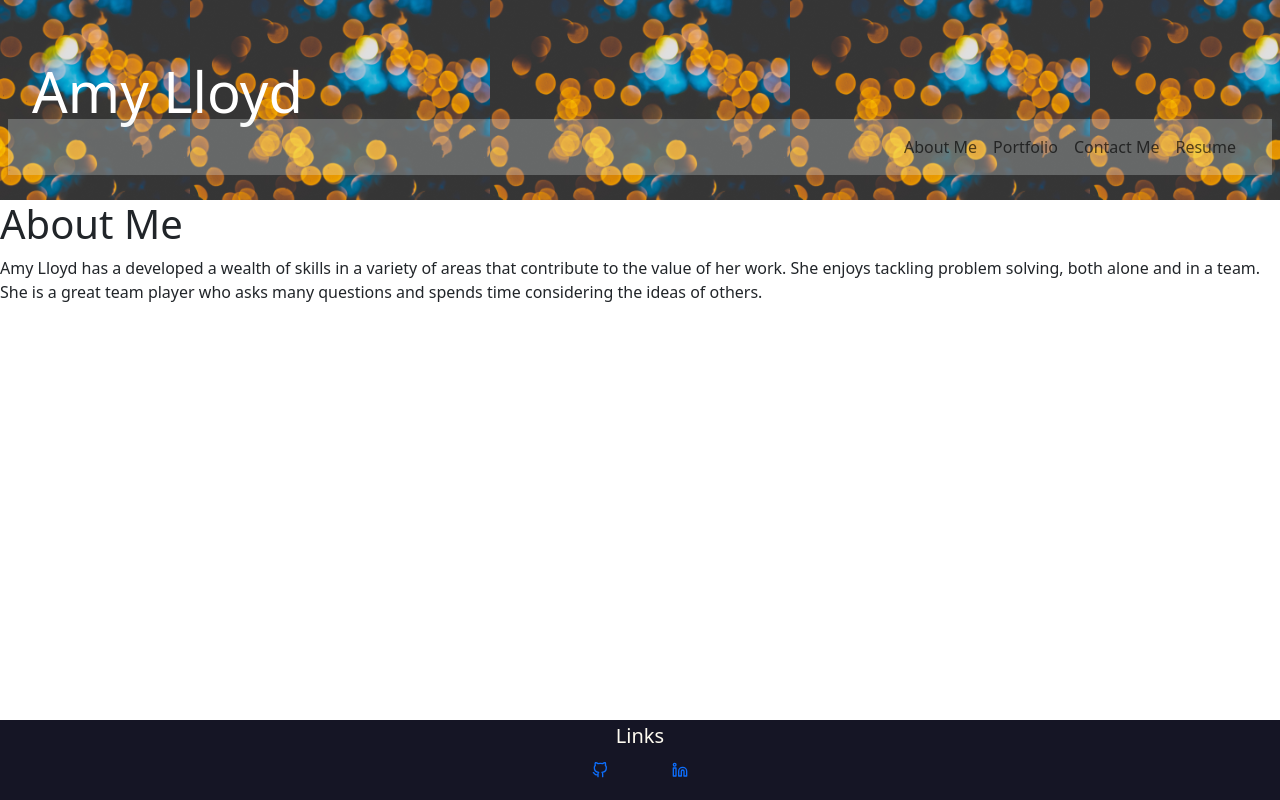
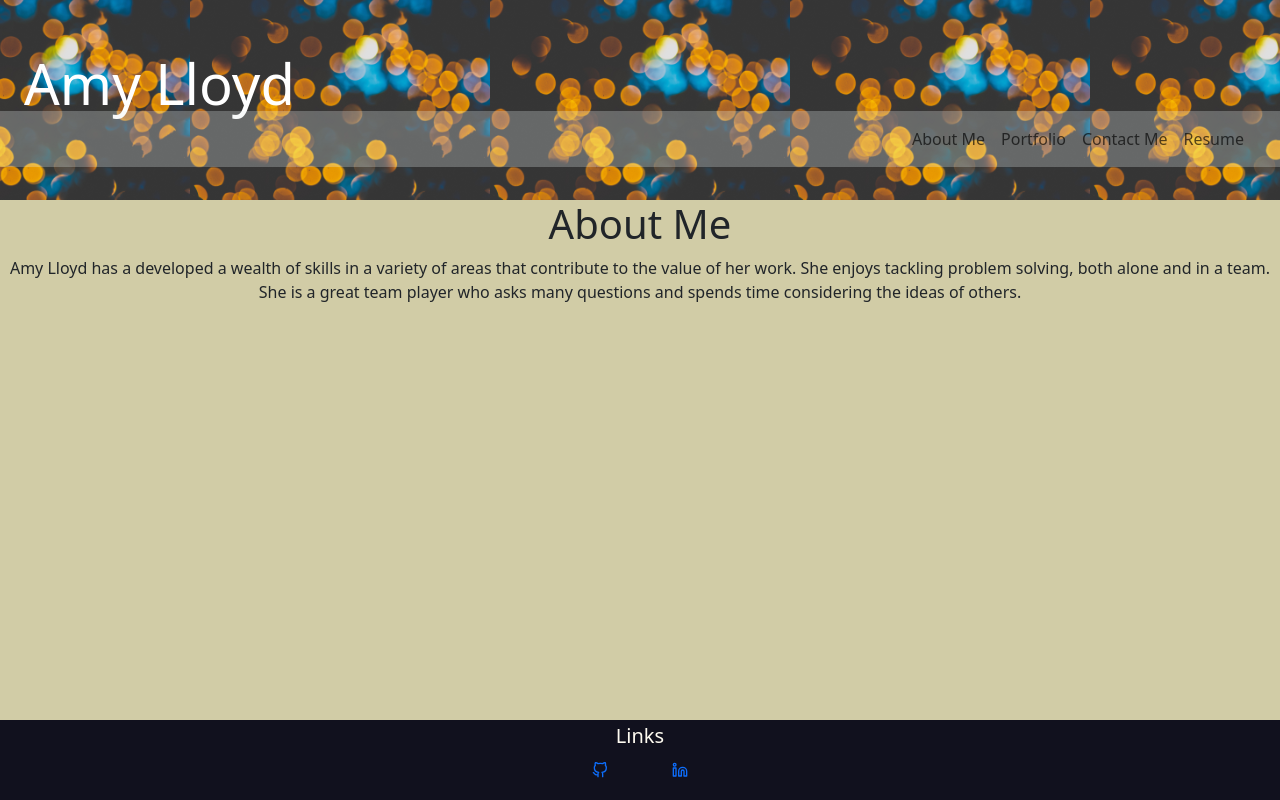
Before and after one commit to AmyLloyd/React-Portfolio, a React (Vite) app: page / in a window 1280 px wide. Built offline with nearby package versions, Linux system fonts and the light colour scheme.

Commit message:
fix contact page styling

```diff
--- a/src/App.css
+++ b/src/App.css
@@ -1,8 +1,8 @@
 /* Custom properties are accessed using the CSS var() function (e.g., color: var(--primary-color);)*/
 :root {
   --dark-bg-color: #010112ea;
-  --text-color: #FFFCF2;
-  --main-bg-color: #d1cca6;
+  --text-color: #f7f292;
+  --main-bg-color: #f3f6f6;
   --secondary-text-color: #403D39;
   --feature-color: #ebeb2d;
   --transparent-bg: #e4ebeb47;
@@ -15,7 +15,7 @@
 #root {
   max-width: 1280px;
   margin: 0 auto;
-  padding: 2rem;
+  padding: 0;
   text-align: center;
 }
 
--- a/src/App.jsx
+++ b/src/App.jsx
@@ -1,6 +1,8 @@
 import { Outlet } from 'react-router-dom';
 import Footer from './components/Footer';
 import Header from './components/Header';
+
+import './App.css'
 
 function App() {
  {/*The outlet component will conditionally swap between different pages according to the URL*/}
--- a/src/components/ContactForm/index.jsx
+++ b/src/components/ContactForm/index.jsx
@@ -39,43 +39,43 @@
 
     return (
         <div className="container mb-3">
-            <h1>Contact Form</h1>
-            <h2>Fill in the form below to get in touch</h2>
+            <h2>Contact Form</h2>
+            <h5>Fill in the form below to get in touch</h5>
             <form className="form" onSubmit={handleFormSubmit}>
-                <div className="form-floating">
-                    <label className="form-label me-3" for="floatingInput">Name:</label>
+                <div className="">
+
                     <input
                         value={name}
                         name="name"
                         onChange={handleInputChange}
                         type="input"
-                        placeholder="name"
-                        id="floatingInput"
+                        placeholder="Name"
+                        className="field"
                     />
                 </div>
-                <div className="form-floating">
-                   <label for="floatingInput" className="form-label">Email:</label>
+                <div className="">
+
                     <input
                         value={email}
                         name="email"
                         onChange={handleInputChange}
                         type="email"
-                        placeholder="email"
-                        id="floatingInput"
+                        placeholder="Email"
+                        className="field"
                     />
                 </div>
-                <div className="form-floating">
-                    <label for="floatingTextarea" className="form-label">Message:</label>
+                <div className="">
+
                     <textarea
                         value={message}
                         name="message"
                         onChange={handleInputChange}
                         type="text"
-                        placeholder="message"
-                        id="floatingTextArea"
+                        placeholder="Message"
+                        className="field"
                     />
                 </div>
-                <button type="submit" className="btn btn-success m-1 px-3">Submit</button>
+                <button type="submit" className="btn button m-1 px-3">Submit</button>
             </form>
             {errorMessage && (
                 <div>
--- a/src/components/ContactForm/style.css
+++ b/src/components/ContactForm/style.css
@@ -0,0 +1,18 @@
+:root {
+    --dark-bg-color: #010112ea;
+    --text-color: #FFFCF2;
+    --main-bg-color: #d1cca6;
+    --secondary-text-color: #403D39;
+    --feature-color: #ebeb2d;
+    --transparent-bg: #e4ebeb47;
+}
+
+.field {
+    width: 80%;
+    height:fit-content;
+}
+
+.button {
+    background-color: var(--feature-color);
+
+}
--- a/src/components/Header/index.jsx
+++ b/src/components/Header/index.jsx
@@ -3,7 +3,7 @@
 
 export default function Header({}) {
     return (
-      <div className="header p-2 image">
+      <div className="header image">
               <h1 className="h1 ps-4">Amy Lloyd</h1>
               <Nav />
       </div>
--- a/src/components/Header/styles.css
+++ b/src/components/Header/styles.css
@@ -7,12 +7,6 @@
   --secondary-text-color: #403D39;
   --feature-color: #ebeb2d;
   --transparent-bg: #e4ebeb47;
-}
-
-.footer {
-  background-color: var(--dark-bg-color);
-  color: var(--text-color);
-  text-transform:capitalize;
 }
 
   .header {
@@ -33,6 +27,4 @@
     background-position: center;
     /* background-clip: padding-box; */
     background-blend-mode:darken;
-
-
   }
--- a/src/components/pages/Portfolio.jsx
+++ b/src/components/pages/Portfolio.jsx
@@ -3,7 +3,7 @@
 
 export default function Portfolio() {
   return (
-    <div>
+    <div className="main" >
       <h1>Portfolio</h1>
       <PortfolioContainer />
     </div>
--- a/src/index.css
+++ b/src/index.css
@@ -2,7 +2,7 @@
 /* Custom properties are accessed using the CSS var() function (e.g., color: var(--primary-color);)*/
 --dark-bg-color: #010112ea;
 --text-color: #FFFCF2;
---main-bg-color: #d1cca6;
+--main-bg-color: #d1a6a6;
 --secondary-text-color: #403D39;
 --feature-color: #ebeb2d;
 --transparent-bg: #e4ebeb47;
@@ -26,5 +26,5 @@
 }
 
 body {
-  background-color: var(--main-bg-color);
+  background-color: var(--main-bg-color)
 }
```
